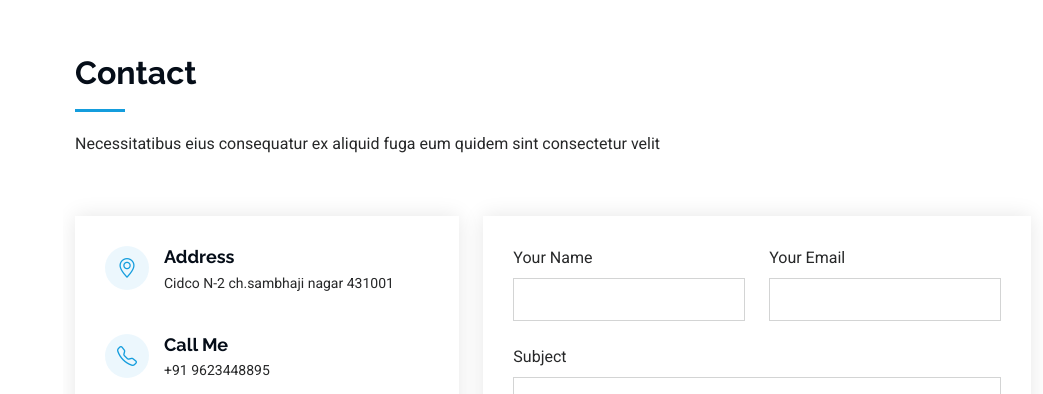
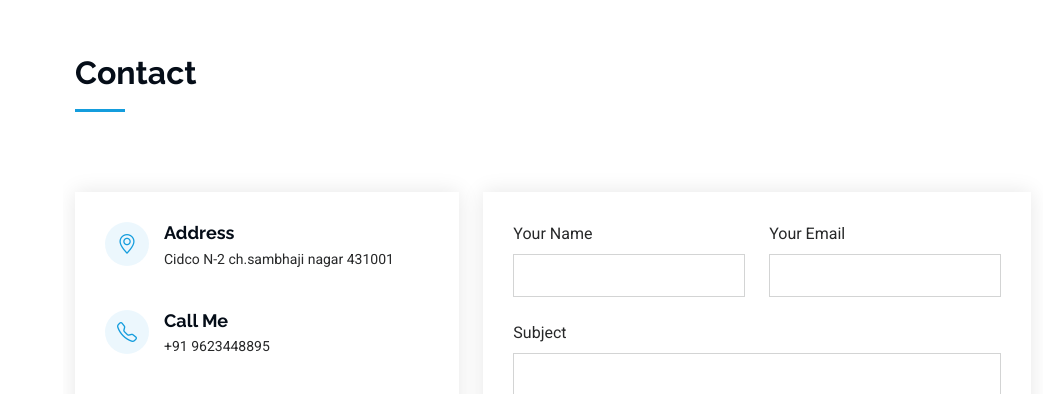
Before and after one commit to bankaryogesh/my-website, a plain HTML site: page index.html in a window 1280 px wide. Shown: the part 3760-4154 px from the top of the page, without its empty margins (237-1280 px from the left). Drawn offline with Linux system fonts and the light colour scheme.

Commit message:
removed contact para

```diff
--- a/index.html
+++ b/index.html
@@ -800,7 +800,7 @@
       <!-- Section Title -->
       <div class="container section-title" data-aos="fade-up">
         <h2>Contact</h2>
-        <p>Necessitatibus eius consequatur ex aliquid fuga eum quidem sint consectetur velit</p>
+        <p></p>
       </div><!-- End Section Title -->
 
       <div class="container" data-aos="fade-up" data-aos-delay="100">
```
